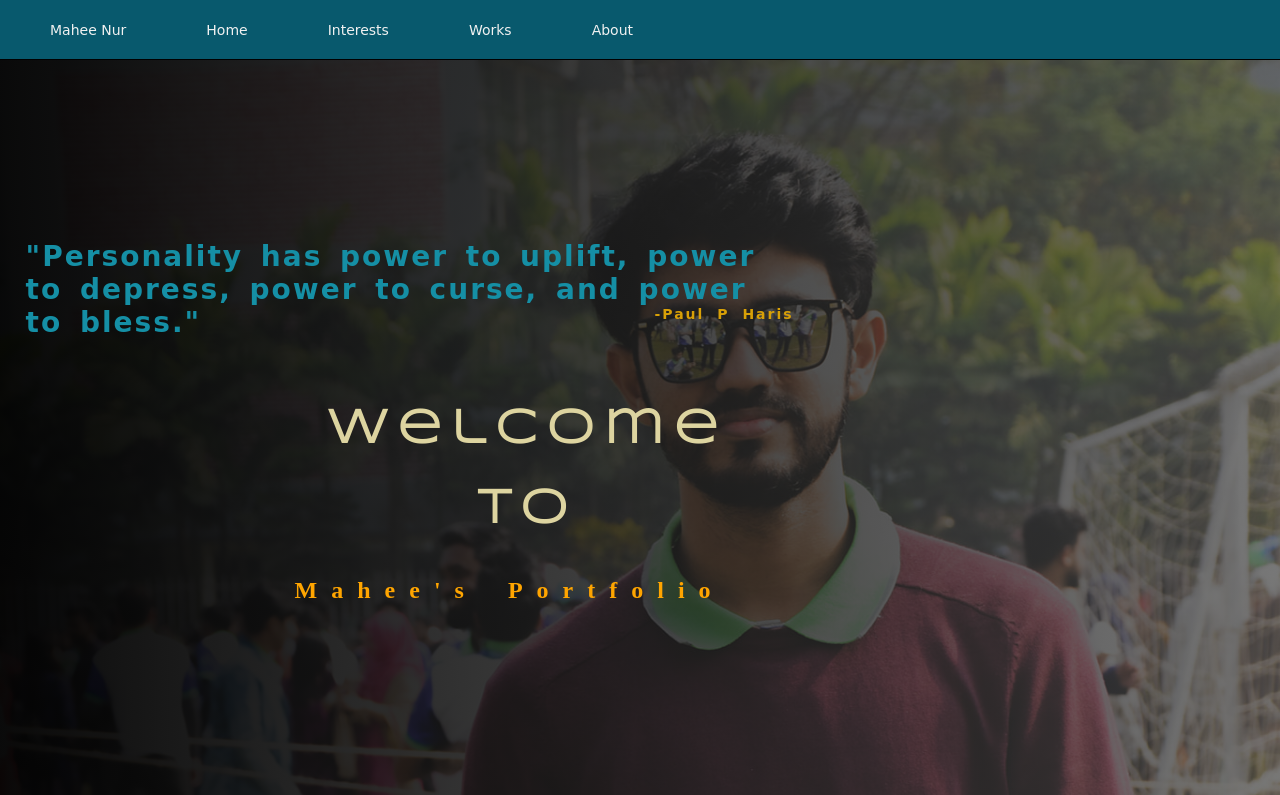
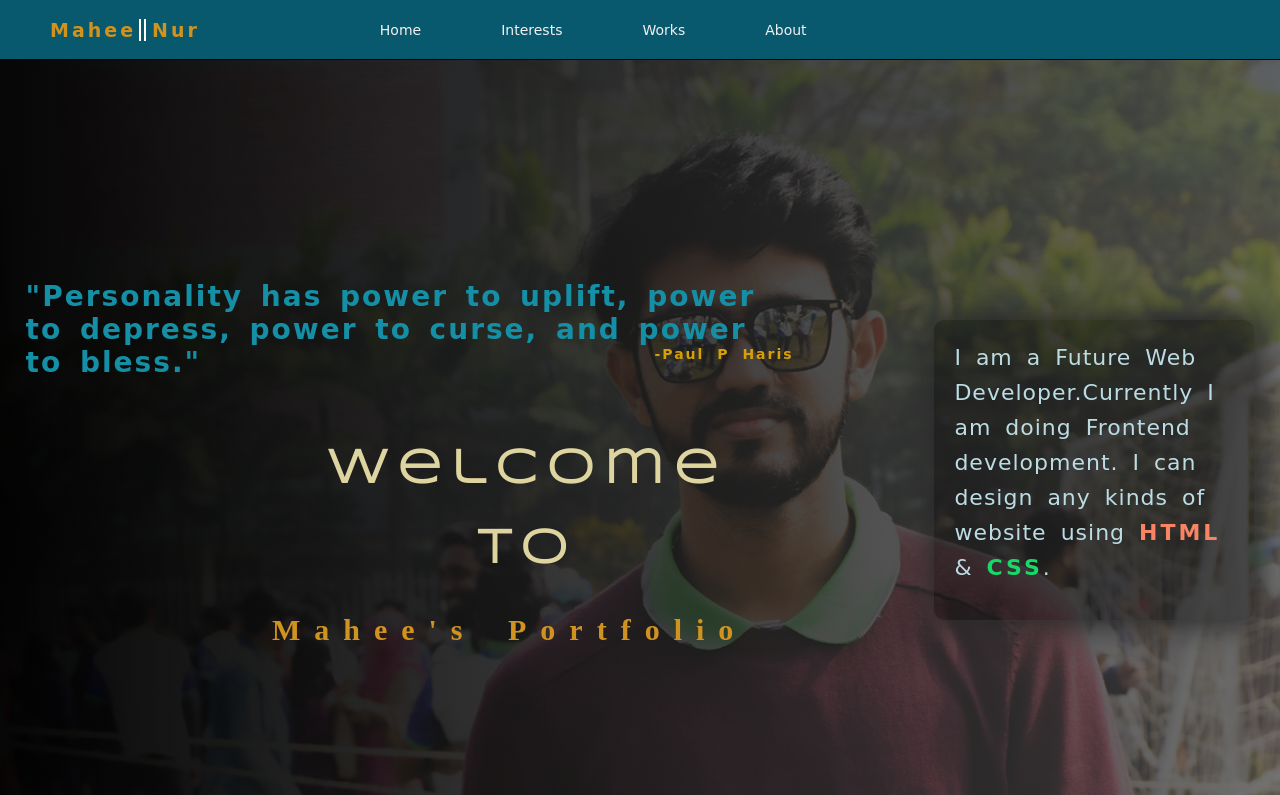
Before and after one commit to maheenur13/myPortfoliotrial, a plain HTML site: page index.html in a window 1280 px wide. Shown: the top 795 px of the page. Drawn offline with nearby package versions, Linux system fonts and the light colour scheme; a web font is replaced by a local one.

Commit message:
updating features

```diff
--- a/index.html
+++ b/index.html
@@ -20,7 +20,7 @@
         <nav>
 
             <ul>
-                <li id="logo"><a href="index.html">Mahee Nur</a></li>
+                <li id="logo"><a href="index.html"> <span id="logo-1">Mahee</span> <span id="logo-2">Nur</span> </a></li>
                 <li><a href="index.html">Home</a></li>
                 <li><a href="interest.html">Interests</a></li>
                 <li><a href="works.html">Works</a></li>
@@ -38,6 +38,12 @@
             </h2>
             <h1> <span>Welcome To</span> Mahee's Portfolio</h1>
         </div>
+        <div class="second-section-right">
+            <p>
+                I am a Future Web Developer.Currently I am doing Frontend development. I can design any kinds of website using <span class="coloring-html">HTML</span> & <span class="coloring-css">CSS</span>.
+            </p>
+            <a class="button" href="https://www.linkedin.com/in/jahidun-nur-mahee-622634198/" target="_blank">Contact Me</a>
+        </div>
     </section>
 
     <section>
--- a/style.css
+++ b/style.css
@@ -49,28 +49,55 @@ nav ul li a{
     overflow: hidden;
     text-align: center;
     border-radius: 5px;
-    /* position: absolute; */
-    /* float: center; */
 }
 nav ul li a:hover{
     background-color: #07495a;
-    /* font-size: 15px; */
-    /* border: 1px solid rgb(165, 165, 165); */
     transition: .4s;
     color: #fbfbfb;
 }
+
+
+/* styling the logo */
+#logo{
+    margin-right: 100px;
+}
+#logo-2{
+    letter-spacing: 3px;
+    font-weight: 700;
+    font-size: 19px;
+    border-left: 2px solid white;
+    padding-left: 6px;
+    color:rgb(209, 147, 31);
+    /* background-color: rgb(0, 0, 0); */
+}
+#logo-1{
+    letter-spacing: 3px;
+    font-size: 19px;
+    font-weight: 700;
+    margin-right: 3px;
+    padding-right: 3px;
+    border-right: 2px solid rgb(255, 255, 255);
+    color: rgb(209, 147, 31);
+}
+#logo a:hover{
+    background: none;
+}
 .second_section{
-    background-image:linear-gradient(90deg,rgba(2, 2, 2, 0.966),rgba(66, 66, 66, 0.685)), url("images/mypicture.jpg");
+    background-image:linear-gradient(90deg,rgba(0, 0, 0, 0.972),rgba(66, 66, 66, 0.719)), url("images/mypicture.jpg");
     height: 900px;
     background-size:100%;
+    display: flex;
+    /* position: relative; */
     width: 100%;
+    /* border: 3px solid yellow; */
     background-repeat: no-repeat;
 }
 .all_texts{
+    overflow: hidden;
     /* border: 2px solid red; */
     width: 60%;
     position: absolute;
-    top: 30%;
+    top: 35%;
     height: 400px;
     display: flex;
     flex-direction: column;
@@ -79,7 +106,7 @@ nav ul li a:hover{
 }
 .all_texts h2{
     color: rgb(21, 143, 165);
-    font-family:'Redressed', cursive; ;
+    font-family:'Redressed', cursive ;
     letter-spacing: 2px;
     word-spacing: 6px;
     font-size: 28px;
@@ -95,11 +122,12 @@ nav ul li a:hover{
     position: absolute;
     top: 150px;
     left: 200px;
+    font-size: 30px;
     letter-spacing: 14px;
     word-spacing: 10px;
     line-height: 80px;
     /* margin-top: 40px; */
-    color: orange;
+    color: rgb(209, 147, 31);
     /* border: 2px solid; */
     text-align: center;
 }
@@ -114,3 +142,59 @@ nav ul li a:hover{
     /* text-align: center; */
     margin-left: 35px;
 }
+.second-section-right{
+    /* border: 2px solid red; */
+    display: flex;
+    flex-direction: column;
+    align-items: center;
+    position: absolute;
+    right: 2%;
+    overflow: hidden;
+    top: 40%;
+    width: 25%;
+    background-color: rgba(0, 0, 0, 0.377);
+    box-shadow: 1px 1px 30px 5px rgb(42, 42, 42);
+    border-radius: 10px;
+    height: 300px;
+}
+.second-section-right p{
+    line-height: 35px;
+    letter-spacing: 1px;
+    word-spacing: 6px;
+    /* letter-spacing: 1px; */
+    text-align: left;
+    width: 100%;
+    font-size: 22px;
+    padding:20px 10px 0px 20px ;
+    word-wrap: break-word;
+    /* white-space: pre-wrap; */
+    color: rgb(188, 220, 228);
+    /* height: 400px; */
+    font-family:'Redressed', cursive ;
+}
+.coloring-html{
+    color: rgb(247, 133, 99);
+    font-weight: 600;
+    letter-spacing: 3px;
+}
+.coloring-css{
+    color: rgb(24, 216, 104);
+    font-weight: 600;
+    letter-spacing: 3px;
+}
+.button{
+    text-decoration: none;
+    border-radius: 4px;
+    margin-top: 100px;
+    width: 85%;
+    text-align: center;
+    color: rgb(0, 0, 0);
+    font-weight: 600;
+    background-color: rgb(201, 141, 31);
+    padding: 10px 30px 10px 30px;
+}
+.button:hover{
+    background-color: orange;
+    transition: .5s;
+    letter-spacing:2px ;
+}
```
Also changed, not shown: about.html (+1 -0 lines), interest.html (+1 -0 lines), photography.html (+1 -0 lines), works.html (+1 -0 lines).
